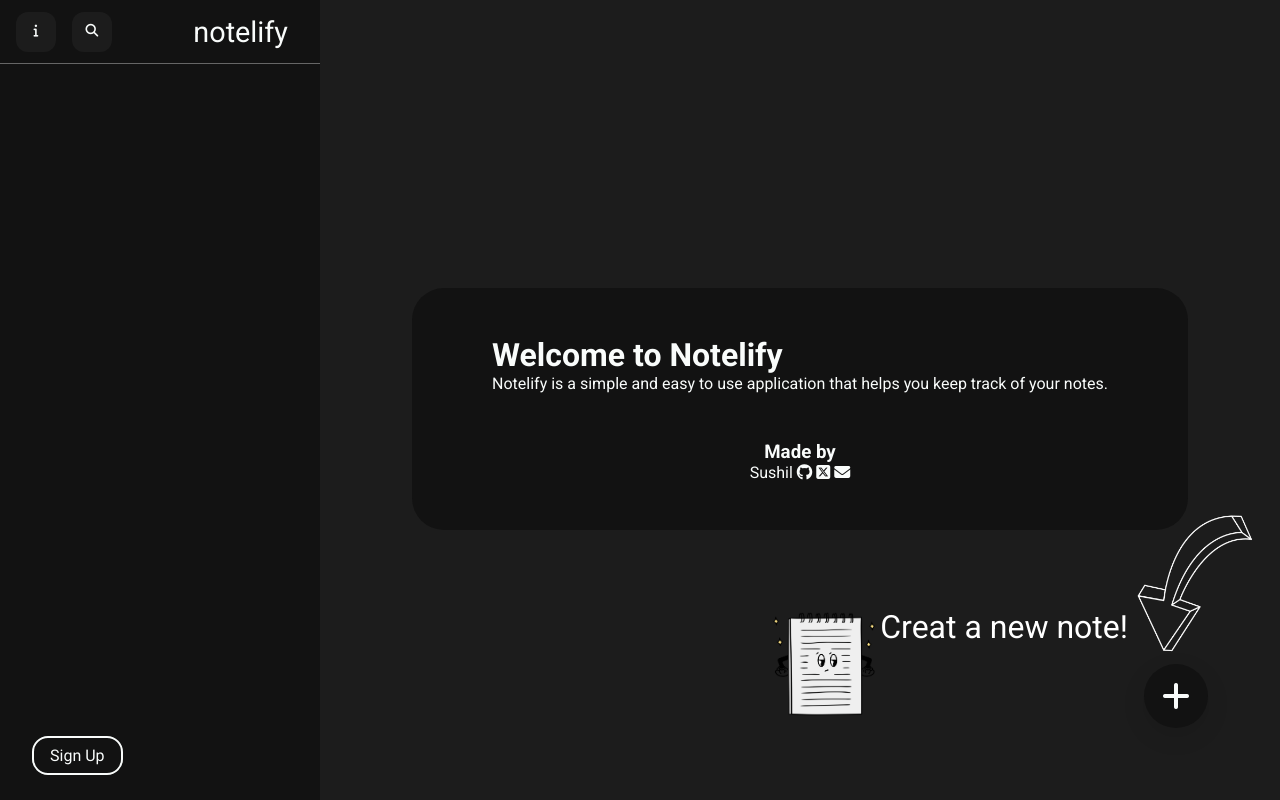
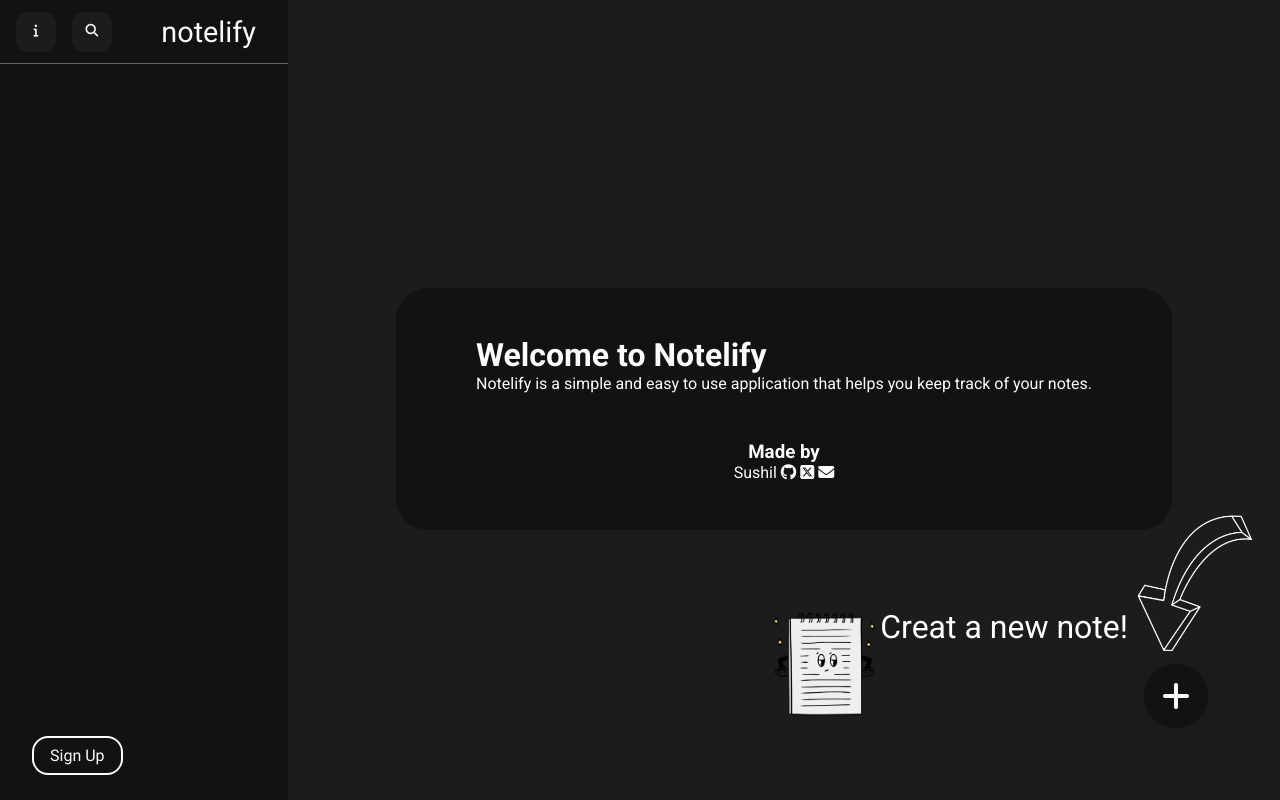
Before and after one commit to sachu0dev/notesapp, a website with bundled scripts: page frontend/index.html in a window 1280 px wide. Built offline with nearby package versions, Linux system fonts and the light colour scheme; no server answers.

Commit message:
final final

```diff
--- a/frontend/style.css
+++ b/frontend/style.css
@@ -49,14 +49,14 @@ textarea:focus, input:focus{
 html,body{
   width: 100%;
   height: 100%;
-  background-color: #fff;
+  background-color: var(--background);
   position: relative;
 }
 .container{
   width: 100%;
   height: 100vh;
   display: grid;
-  grid-template-columns: 20rem 1fr;
+  grid-template-columns: 18rem 1fr;
   background-color: var(--background);
 }
 /* sidebar */
@@ -327,6 +327,7 @@ html,body{
   font-size: 2rem;
   border-radius: 50%;
   box-shadow: var(--box-shadow);
+  z-index: 100000;
 }
 .creat-note{
   position: absolute;
```
